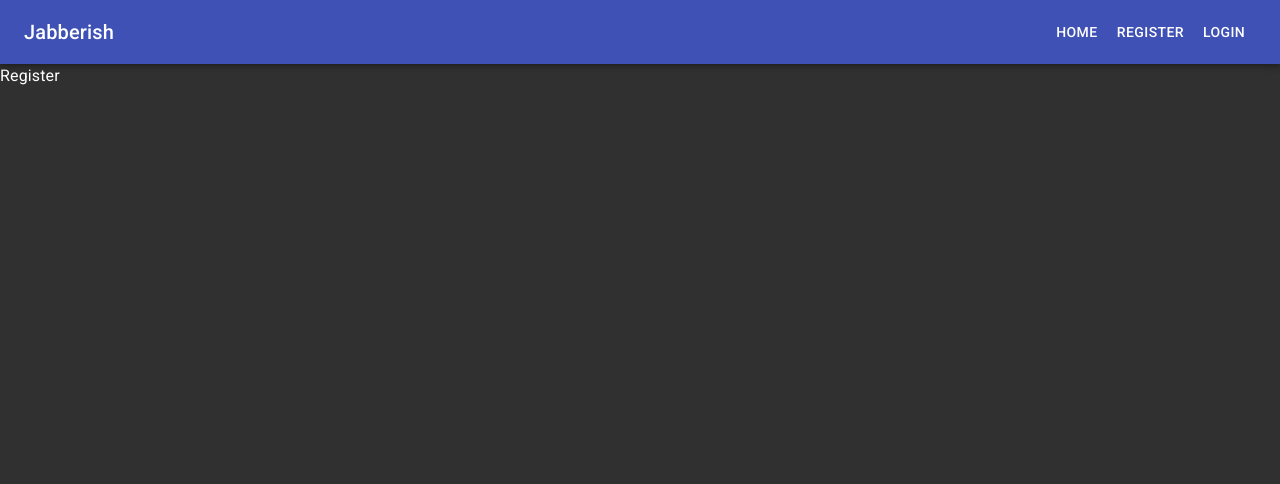
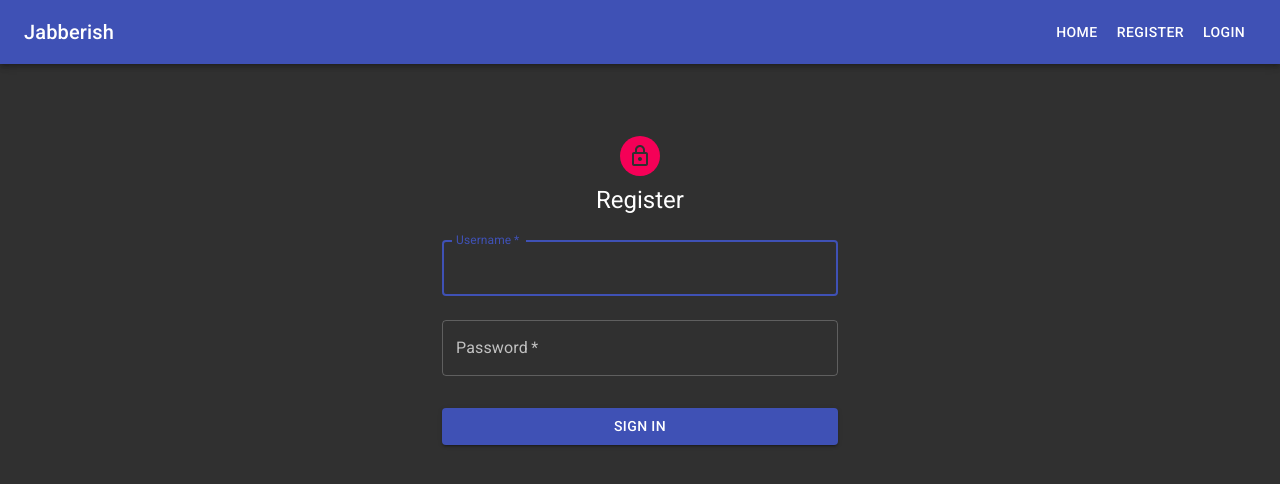
Before and after one commit to jwmcconnell/jabberish, a React (Create React App) app: page /Register in a window 1280 px wide. Shown: the top 484 px of the page. Built offline with nearby package versions, Linux system fonts and the light colour scheme.

Commit message:
Get front end auth working

```diff
--- /dev/null
+++ b/src/components/AuthForm.tsx
@@ -0,0 +1,98 @@
+import React, { ChangeEvent, FormEvent } from 'react';
+import Avatar from '@material-ui/core/Avatar';
+import Button from '@material-ui/core/Button';
+import CssBaseline from '@material-ui/core/CssBaseline';
+import TextField from '@material-ui/core/TextField';
+import LockOutlinedIcon from '@material-ui/icons/LockOutlined';
+import Typography from '@material-ui/core/Typography';
+import { makeStyles } from '@material-ui/core/styles';
+import Container from '@material-ui/core/Container';
+
+const useStyles = makeStyles((theme) => ({
+  paper: {
+    marginTop: theme.spacing(8),
+    display: 'flex',
+    flexDirection: 'column',
+    alignItems: 'center',
+  },
+  avatar: {
+    margin: theme.spacing(1),
+    backgroundColor: theme.palette.secondary.main,
+  },
+  form: {
+    width: '100%', // Fix IE 11 issue.
+    marginTop: theme.spacing(1),
+  },
+  submit: {
+    margin: theme.spacing(3, 0, 2),
+  },
+}));
+
+const AuthForm = (props: {
+  formTitle: string;
+  handleSubmit: (e: FormEvent) => void;
+  handleUpdateUsername: (e: ChangeEvent<HTMLInputElement>) => void;
+  handleUpdatePassword: (e: ChangeEvent<HTMLInputElement>) => void;
+  errorMessage: string;
+}) => {
+  const classes = useStyles();
+  const {
+    formTitle,
+    handleSubmit,
+    handleUpdateUsername,
+    handleUpdatePassword,
+    errorMessage,
+  } = props;
+  return (
+    <Container component="main" maxWidth="xs">
+      <CssBaseline />
+      <div className={classes.paper}>
+        <Avatar className={classes.avatar}>
+          <LockOutlinedIcon />
+        </Avatar>
+        <Typography component="h1" variant="h5">
+          {formTitle}
+        </Typography>
+        <form className={classes.form} noValidate>
+          <TextField
+            variant="outlined"
+            margin="normal"
+            required
+            fullWidth
+            id="username"
+            label="Username"
+            name="username"
+            autoComplete="username"
+            autoFocus
+            onChange={handleUpdateUsername}
+          />
+          <TextField
+            variant="outlined"
+            margin="normal"
+            required
+            fullWidth
+            name="password"
+            label="Password"
+            type="password"
+            id="password"
+            autoComplete="current-password"
+            onChange={handleUpdatePassword}
+          />
+          <Button
+            type="submit"
+            fullWidth
+            variant="contained"
+            color="primary"
+            className={classes.submit}
+            onClick={handleSubmit}
+          >
+            Sign In
+          </Button>
+          {errorMessage && <span>{errorMessage}</span>}
+        </form>
+      </div>
+    </Container>
+  );
+};
+
+export default AuthForm;
--- a/src/containers/Login.tsx
+++ b/src/containers/Login.tsx
@@ -1,8 +1,33 @@
-import React from 'react';
-import { Typography } from '@material-ui/core';
+import React, { useState, ChangeEvent } from 'react';
+import AuthForm from '../components/AuthForm';
 
 const Login = () => {
-  return <Typography>Login</Typography>;
+  const [username, setUsername] = useState('');
+  const [password, setPassword] = useState('');
+
+  const handleUpdateUsername = (e: ChangeEvent<HTMLInputElement>) => {
+    setUsername(e.target.value);
+  };
+
+  const handleUpdatePassword = (e: ChangeEvent<HTMLInputElement>) => {
+    setPassword(e.target.value);
+  };
+
+  const handleSubmit = () => {
+    console.log(username, password);
+  };
+
+  return (
+    <>
+      <AuthForm
+        formTitle="Login"
+        handleSubmit={handleSubmit}
+        handleUpdateUsername={handleUpdateUsername}
+        handleUpdatePassword={handleUpdatePassword}
+        errorMessage={''}
+      />
+    </>
+  );
 };
 
 export default Login;
--- a/src/containers/Register.tsx
+++ b/src/containers/Register.tsx
@@ -1,8 +1,36 @@
-import React from 'react';
-import { Typography } from '@material-ui/core';
+import React, { useState, ChangeEvent, FormEvent } from 'react';
+import AuthForm from '../components/AuthForm';
+import { signupUser } from '../services/auth-api';
 
 const Register = () => {
-  return <Typography>Register</Typography>;
+  const [username, setUsername] = useState('');
+  const [password, setPassword] = useState('');
+
+  const handleUpdateUsername = (e: ChangeEvent<HTMLInputElement>) => {
+    setUsername(e.target.value);
+  };
+
+  const handleUpdatePassword = (e: ChangeEvent<HTMLInputElement>) => {
+    setPassword(e.target.value);
+  };
+
+  const handleSubmit = (e: FormEvent) => {
+    e.preventDefault();
+    console.log(username, password);
+    signupUser({ username, password }).then(console.log);
+  };
+
+  return (
+    <>
+      <AuthForm
+        formTitle="Register"
+        handleSubmit={handleSubmit}
+        handleUpdateUsername={handleUpdateUsername}
+        handleUpdatePassword={handleUpdatePassword}
+        errorMessage={''}
+      />
+    </>
+  );
 };
 
 export default Register;
--- /dev/null
+++ b/src/services/auth-api.tsx
@@ -0,0 +1,47 @@
+const signinUser = (user: { username: string; password: string }) => {
+  return fetch('http://localhost:3000/api/v1/auth/signin', {
+    method: 'post',
+    headers: { 'Content-Type': 'application/json' },
+    credentials: 'include',
+    body: JSON.stringify({
+      username: user.username,
+      password: user.password,
+    }),
+  })
+    .then((res) => [res.ok, res.json()])
+    .then(([ok, json]) => {
+      if (!ok) throw Error('Incorrect username or password.');
+
+      return json;
+    });
+};
+
+const signupUser = (user: { username: string; password: string }) => {
+  return fetch('http://localhost:3000/api/v1/auth/signup', {
+    method: 'post',
+    headers: { 'Content-Type': 'application/json' },
+    credentials: 'include',
+    body: JSON.stringify({
+      username: user.username,
+      password: user.password,
+    }),
+  })
+    .then((res) => [res.ok, res.json()])
+    .then(([ok, json]) => {
+      if (!ok)
+        throw Error('That username is taken. Please try a different one.');
+
+      return json;
+    });
+};
+
+const verifyUser = () => {
+  return fetch('http://localhost:3000/api/v1/auth/verify', {
+    mode: 'cors',
+    method: 'get',
+    headers: { 'Content-Type': 'application/json' },
+    credentials: 'include',
+  }).then((res) => res.json());
+};
+
+export { signupUser, signinUser, verifyUser };
```
